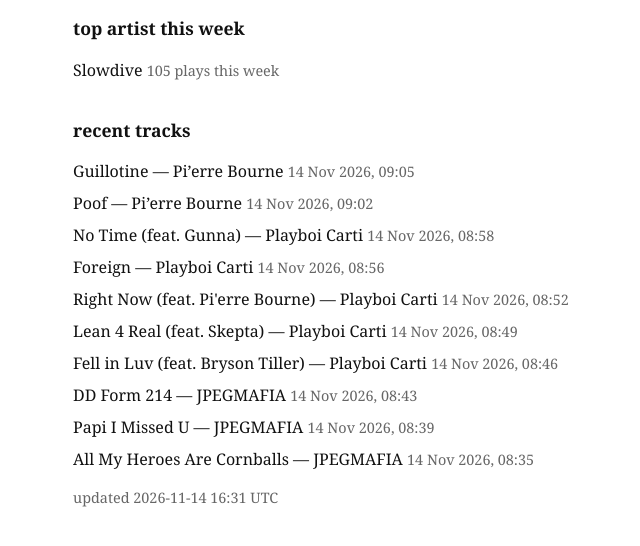
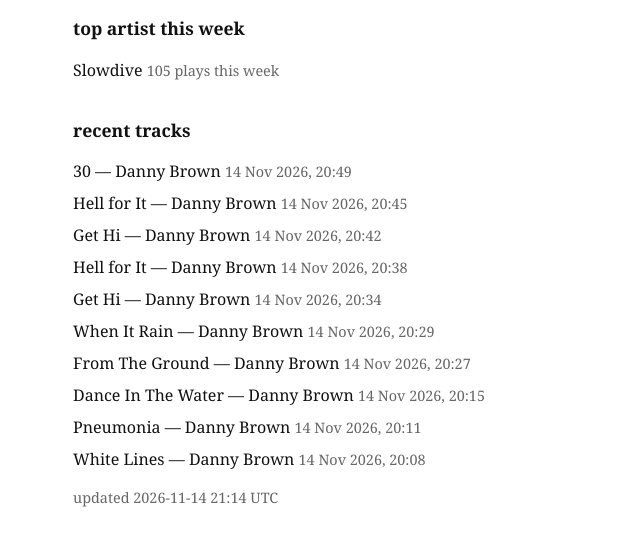
Before and after one commit to nathansimpson2007/blog, a plain HTML site: page music.html in a window 1280 px wide. Shown: the part 144-690 px from the top of the page, without its empty margins (247-887 px from the left). Drawn offline with Linux system fonts and the light colour scheme.

Commit message:
Update music page

```diff
--- a/music.html
+++ b/music.html
@@ -19,19 +19,19 @@
 <h2>recent tracks</h2>
 
 <ul>
-  <li>Guillotine — Pi’erre Bourne <span class="date">14 Nov 2026, 09:05</span></li>
-  <li>Poof — Pi’erre Bourne <span class="date">14 Nov 2026, 09:02</span></li>
-  <li>No Time (feat. Gunna) — Playboi Carti <span class="date">14 Nov 2026, 08:58</span></li>
-  <li>Foreign — Playboi Carti <span class="date">14 Nov 2026, 08:56</span></li>
-  <li>Right Now (feat. Pi&#39;erre Bourne) — Playboi Carti <span class="date">14 Nov 2026, 08:52</span></li>
-  <li>Lean 4 Real (feat. Skepta) — Playboi Carti <span class="date">14 Nov 2026, 08:49</span></li>
-  <li>Fell in Luv (feat. Bryson Tiller) — Playboi Carti <span class="date">14 Nov 2026, 08:46</span></li>
-  <li>DD Form 214 — JPEGMAFIA <span class="date">14 Nov 2026, 08:43</span></li>
-  <li>Papi I Missed U — JPEGMAFIA <span class="date">14 Nov 2026, 08:39</span></li>
-  <li>All My Heroes Are Cornballs — JPEGMAFIA <span class="date">14 Nov 2026, 08:35</span></li>
+  <li>30 — Danny Brown <span class="date">14 Nov 2026, 20:49</span></li>
+  <li>Hell for It — Danny Brown <span class="date">14 Nov 2026, 20:45</span></li>
+  <li>Get Hi — Danny Brown <span class="date">14 Nov 2026, 20:42</span></li>
+  <li>Hell for It — Danny Brown <span class="date">14 Nov 2026, 20:38</span></li>
+  <li>Get Hi — Danny Brown <span class="date">14 Nov 2026, 20:34</span></li>
+  <li>When It Rain — Danny Brown <span class="date">14 Nov 2026, 20:29</span></li>
+  <li>From The Ground — Danny Brown <span class="date">14 Nov 2026, 20:27</span></li>
+  <li>Dance In The Water — Danny Brown <span class="date">14 Nov 2026, 20:15</span></li>
+  <li>Pneumonia — Danny Brown <span class="date">14 Nov 2026, 20:11</span></li>
+  <li>White Lines — Danny Brown <span class="date">14 Nov 2026, 20:08</span></li>
 </ul>
 
-<p class="date">updated 2026-11-14 16:31 UTC</p>
+<p class="date">updated 2026-11-14 21:14 UTC</p>
 
 </body>
 </html>
```
